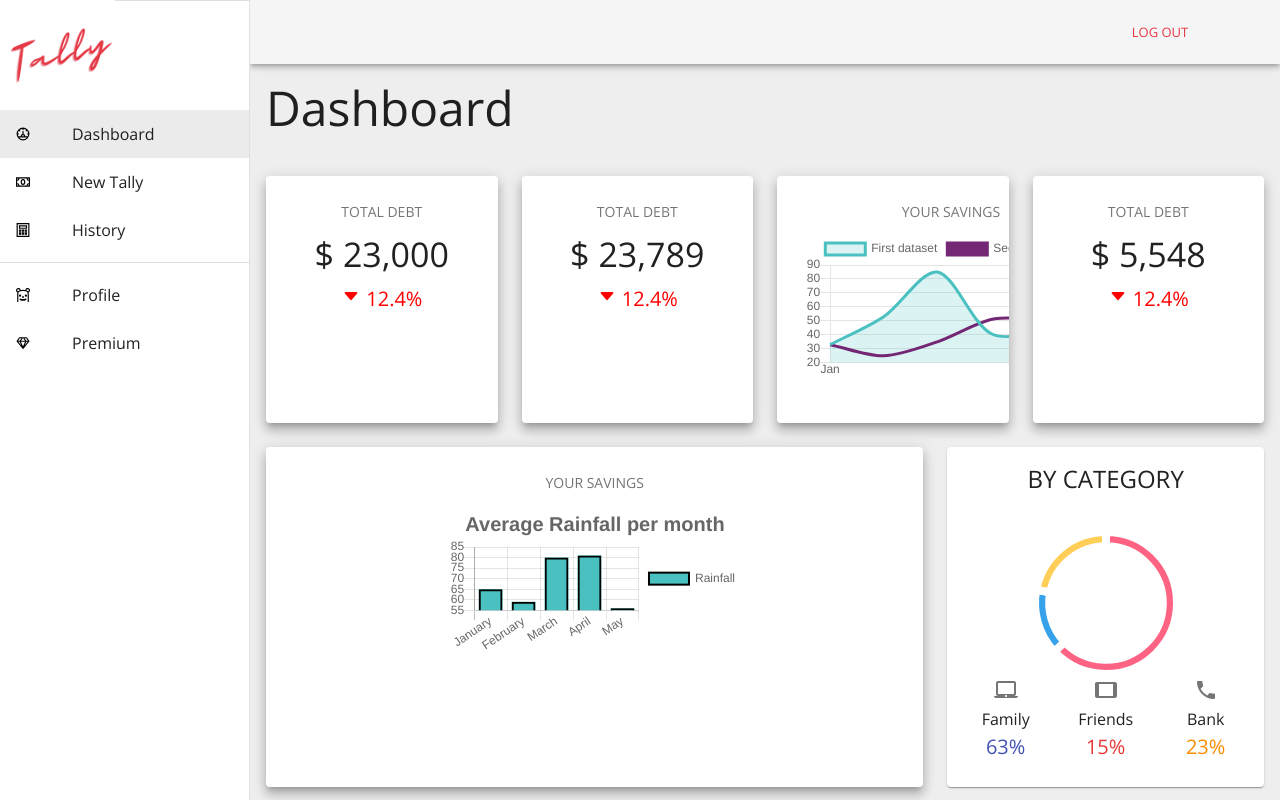
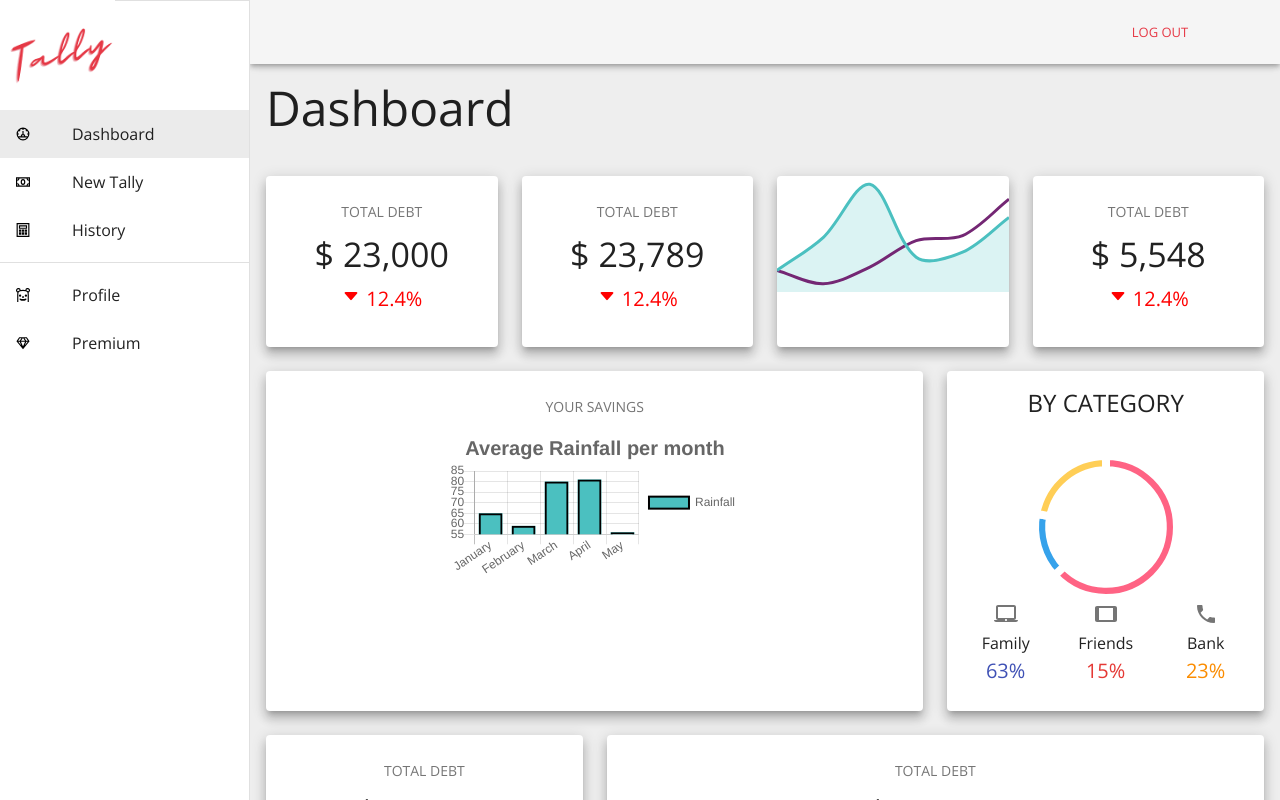
Before and after one commit to awalemandi/tally, a React (Create React App) app: page /home/dashboard in a window 1280 px wide. Shown: the top 800 px of the page. Built offline with nearby package versions, Linux system fonts and the light colour scheme.

Commit message:
removed linechart legend and fixed size

```diff
--- a/src/components/common/BarChart.tsx
+++ b/src/components/common/BarChart.tsx
@@ -1,7 +1,6 @@
 import React from 'react';
 import { Bar } from 'react-chartjs-2';
 
-import { Box } from '@material-ui/core';
 
 const chartData = {
 	labels: ['January', 'February', 'March', 'April', 'May'],
--- a/src/components/common/LineChart.tsx
+++ b/src/components/common/LineChart.tsx
@@ -1,4 +1,5 @@
-import React from 'react';
+import React, { useState } from 'react';
+import { useEffect } from 'react';
 
 import { Line } from 'react-chartjs-2';
 
@@ -21,19 +22,23 @@ const data = {
 	],
 };
 
-const chartOptions = {
+const options = {
 	...{
+		maintainAspectRatio: false,
 		responsive: true,
 		legend: {
-			position: 'top',
+			display: false,
+		},
+		tooltips: {
+			enabled: false,
+			custom: false,
 		},
 		elements: {
-			line: {
-				// A higher value makes the line look skewed at this ratio.
-				tension: 0.3,
-			},
 			point: {
 				radius: 0,
+			},
+			line: {
+				tension: 0.33,
 			},
 		},
 		scales: {
@@ -41,44 +46,36 @@ const chartOptions = {
 				{
 					gridLines: false,
 					ticks: {
-						callback(tick: any, index: number) {
-							// Jump every 7 values on the X axis labels to avoid clutter.
-							return index % 7 !== 0 ? '' : tick;
-						},
+						display: false,
 					},
 				},
 			],
 			yAxes: [
 				{
+					gridLines: false,
+					scaleLabel: false,
 					ticks: {
-						suggestedMax: 45,
-						callback(tick: number) {
-							if (tick === 0) {
-								return tick;
-							}
-							// Format the amounts using Ks for thousands.
-							return tick > 999 ? `${(tick / 1000).toFixed(1)}K` : tick;
-						},
+						display: false,
+						isplay: false,
 					},
 				},
 			],
-		},
-		hover: {
-			mode: 'nearest',
-			intersect: false,
-		},
-		tooltips: {
-			custom: false,
-			mode: 'nearest',
-			intersect: false,
 		},
 	},
 };
 
 function LineChart() {
+	const [chartData, setChartData] = useState({});
+	const [chartOptions, setChartOptions] = useState({});
+
+	useEffect(() => {
+		setChartData(data);
+		setChartOptions(options);
+	}, []);
+
 	return (
 		<>
-			<Line data={data} options={chartOptions} />
+			<Line data={chartData} options={chartOptions} />
 		</>
 	);
 }
--- a/src/components/menu/dashboard/DebtByCategory.tsx
+++ b/src/components/menu/dashboard/DebtByCategory.tsx
@@ -101,7 +101,7 @@ const DebtByCategory = () => {
 	];
 
 	return (
-		<Card className={clsx(classes.root)}>
+		<Card className={clsx(classes.root)} raised={true}>
 			<CardHeader title='BY CATEGORY' />
 			<Divider />
 			<CardContent className={classes.content}>
--- a/src/components/menu/dashboard/Savings.tsx
+++ b/src/components/menu/dashboard/Savings.tsx
@@ -14,7 +14,8 @@ const useStyles = makeStyles(theme => ({
 	root: {
 		height: '100%',
 		width: 'auto',
-		padding: theme.spacing(1),
+		padding: 0,
+		margin: 0,
 	},
 }));
 
@@ -30,24 +31,16 @@ const Savings = () => {
 
 	return (
 		<Card className={clsx(classes.root)} raised={true}>
-			<CardContent>
+			<CardContent style={{margin: 0, padding: 0}}>
 				<Grid
 					container
-					direction='column'
+					direction='row'
 					justify='center'
 					alignItems='center'
-					spacing={1}
+
 				>
-					<Grid item>
-						<Typography color='textSecondary' gutterBottom variant='button'>
-							Your Savings
-						</Typography>
-					</Grid>
-					<Grid item>
+					<Grid item xs={12}>
 						<LineChart />
-					</Grid>
-					<Grid item>
-						<Typography variant='h6'></Typography>
 					</Grid>
 				</Grid>
 			</CardContent>
```
Also changed, not shown: 1 other file (tests, documents, lock files or other folders).
